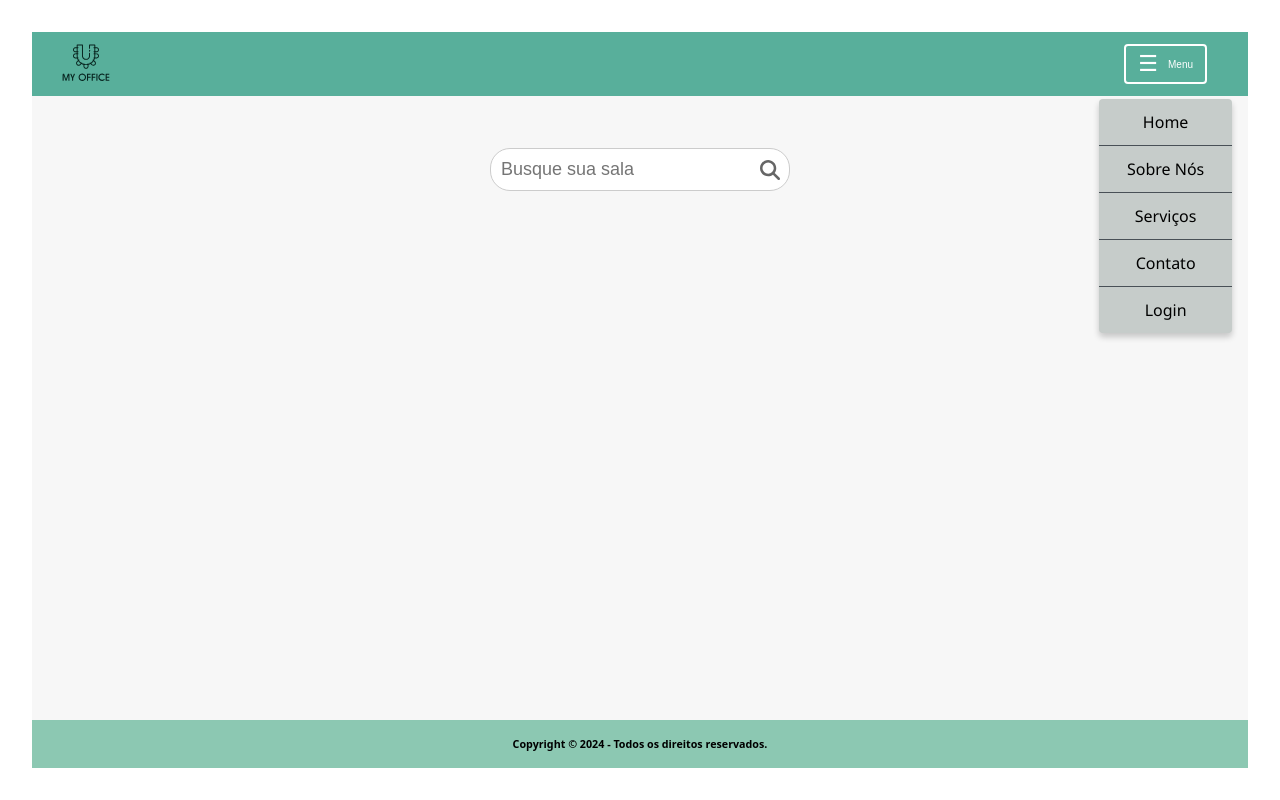
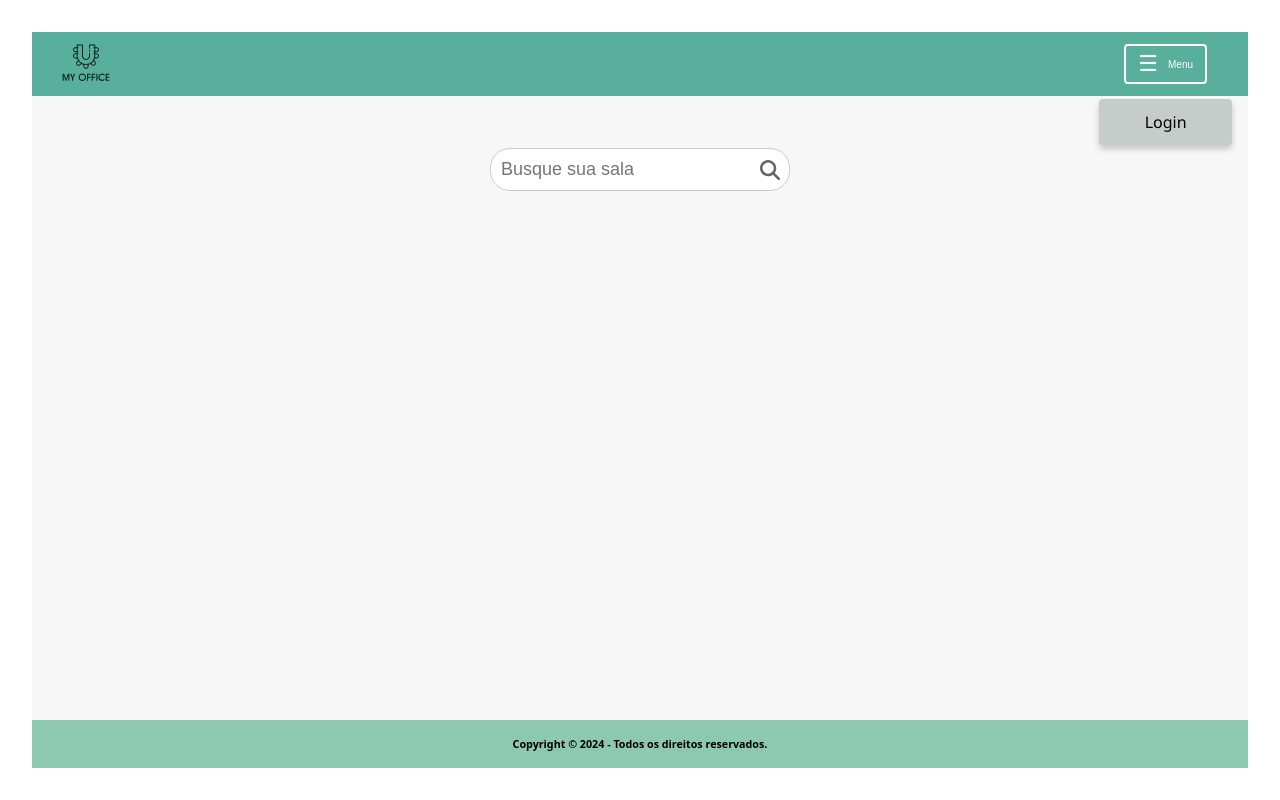
Before and after one commit to my-office-sa/my-office-sa-frontend, a React (Vite) app: page / in a window 1280 px wide. Both pictures are taken after a click on the button "Menu". Built offline with nearby package versions, Linux system fonts and the light colour scheme.

Commit message:
menu login logout

```diff
--- a/src/comum/componentes/Menu/Menu.jsx
+++ b/src/comum/componentes/Menu/Menu.jsx
@@ -1,10 +1,15 @@
 import React, { useState, useRef, useEffect } from 'react';
 import './Menu.css';
-import { Link } from 'react-router-dom';
+import { Link, useNavigate } from 'react-router-dom';
+import ServicoAutenticacao from '../../servicos/ServicoAutenticacao';
+
+const instanciaServicoAutenticacao = new ServicoAutenticacao();
 
 const Menu = () => {
   const [isMenuOpen, setIsMenuOpen] = useState(false);
+  const [isAuthenticated, setIsAuthenticated] = useState(false);  // Usando useState diretamente
   const menuRef = useRef(null);
+  const navigate = useNavigate();
 
   const toggleMenu = () => {
     setIsMenuOpen(!isMenuOpen);
@@ -23,6 +28,19 @@ const Menu = () => {
     };
   }, []);
 
+  useEffect(() => {
+    // Verificando se o usuário está logado
+    const usuarioEstaLogado = instanciaServicoAutenticacao.usuarioEstaLogado();
+    setIsAuthenticated(usuarioEstaLogado);
+  }, []); // Apenas quando o componente for montado
+
+  const fazerLogout = (event) => {
+    event.preventDefault();  // Impede o comportamento padrão de link
+    instanciaServicoAutenticacao.logout();  // Chama a função de logout
+    setIsAuthenticated(false);  // Atualiza o estado de autenticação
+    navigate('/');  // Redireciona para a página inicial (ou qualquer outra página desejada)
+  };
+
   return (
     <div className="menu-container" ref={menuRef}>
       <button className="menu-toggle" onClick={toggleMenu}>
@@ -30,21 +48,23 @@ const Menu = () => {
       </button>
 
       <ul className={`menu-list ${isMenuOpen ? 'open' : ''}`}>
+        {!isAuthenticated ? (
           <li className="menu-item">
-        <Link to='/'>Home</Link>
+            <Link to="/login">Login</Link>
+          </li>
+        ) : (
+          <>
+            <li className="menu-item">
+              <Link to="/cadastro-sala">Cadastrar Sala</Link>
             </li>
             <li className="menu-item">
-          <Link to='/about'>Sobre Nós</Link>
+              <Link to="/minhas-salas">Minhas Salas Cadastradas</Link>
             </li>
             <li className="menu-item">
-        <Link to='/servicos'>Serviços</Link>
+              <Link to="/" onClick={fazerLogout}>Logout</Link>
             </li>
-        <li className="menu-item">
-        <Link to='/contatos'>Contato</Link>
-        </li>
-        <li className="menu-item">
-          <Link to='/login'>Login</Link>
-        </li>
+          </>
+        )}
       </ul>
     </div>
   );
--- a/src/comum/servicos/ServicoAutenticacao.js
+++ b/src/comum/servicos/ServicoAutenticacao.js
@@ -23,8 +23,15 @@ class ServicoAutenticacao {
         return true;
       }
 
+
+
       return false;
+    }
+
+    logout() {
+      localStorage.removeItem('token');
     }
   }
 
+
   export default ServicoAutenticacao;
--- /dev/null
+++ b/src/paginas/PaginaMeuPerfil/PaginaMeuPerfil.jsx
@@ -0,0 +1,9 @@
+import Principal from "../../comum/componentes/Principal/Principal"
+
+const PaginaMeuPerfil = () => {
+    return <Principal
+    voltarPara="/"
+    titulo="Meu Perfil"></Principal>
+}
+
+export default PaginaMeuPerfil;
--- /dev/null
+++ b/src/paginas/PaginaMinhasSalas/PaginaMinhasSalas.jsx
@@ -0,0 +1,11 @@
+import Principal from "../../comum/componentes/Principal/Principal"
+
+const PaginaMinhasSalas = () => {
+    return <Principal
+    voltarPara="/"
+    titulo="Minhas Salas Cadastradas">
+
+    </Principal>
+}
+
+export default PaginaMinhasSalas;
```
Also changed, not shown: src/App.jsx (+10 -0 lines), src/paginas/PaginaMeuPerfil/PaginaMeuPerfil.css (added), src/paginas/PaginaMinhasSalas/PaginaMinhasSalas.css (added). Lines whose indentation alone changed are shown as unchanged.
